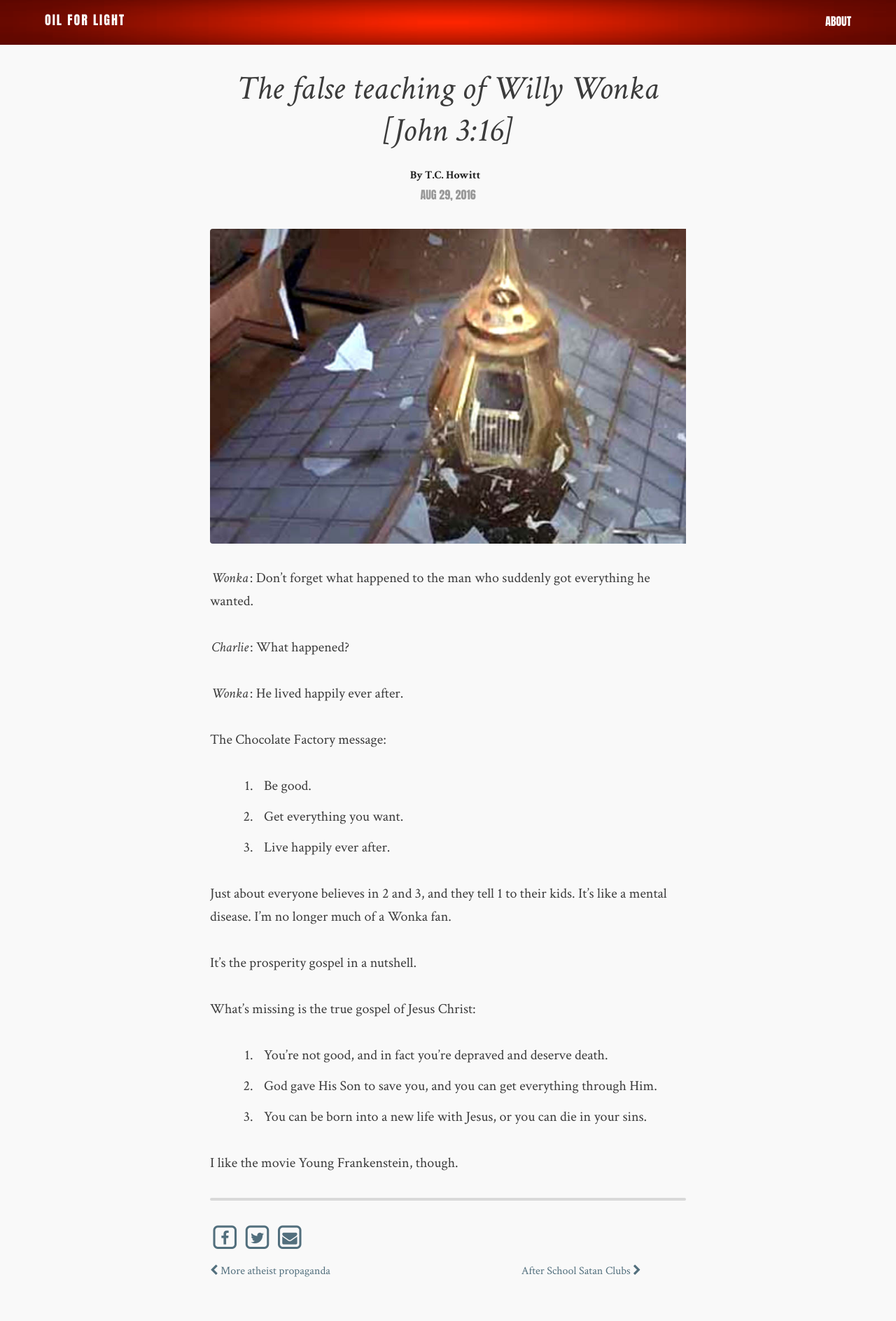
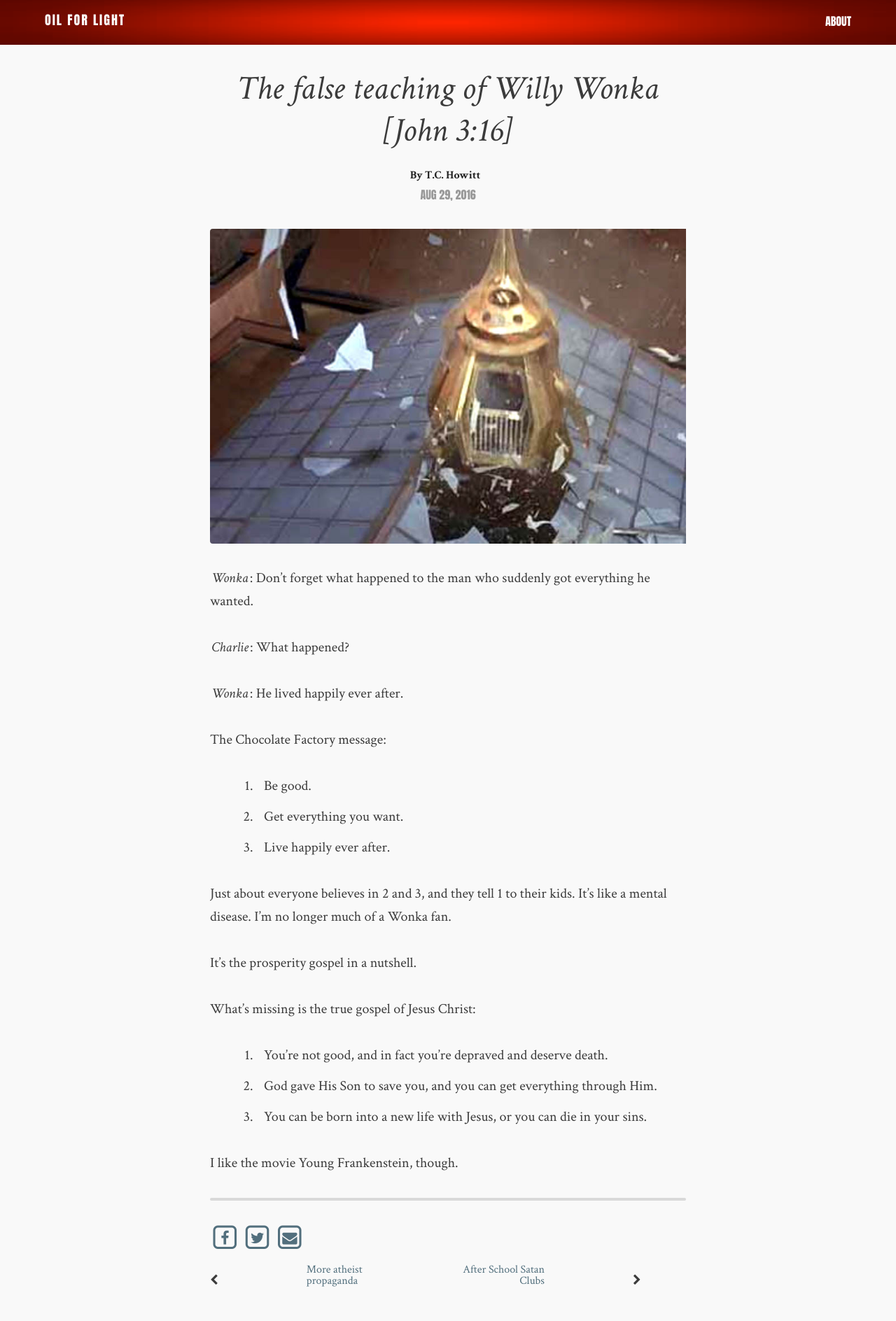
Before and after one commit to flashlightministries/oilforlight, a Jekyll site: the page built from _posts/2016-08-29-willy-wonka-false.md, in a window 1280 px wide. Shown: the whole page at 70% size. Built offline with Jekyll 4.4.1, drawn with Linux system fonts in a browser that asks for light colours; nearby versions of some CDN libraries.

Commit message:
Update post.html

```diff
--- a/_layouts/post.html
+++ b/_layouts/post.html
@@ -61,16 +61,16 @@
   <br/>
 
   <div class="page-nav">
-    <span>
+    <div>
       {% if page.next.url %}
-        <a class="next small" href="{{page.next.url}}"><i class="fa fa-chevron-left" aria-hidden="true"></i> {{page.next.title}}</a>
+        <span><i class="fa fa-chevron-left" aria-hidden="true"></i></span><span><a class="next small" href="{{page.next.url}}">{{page.next.title}}</a></span>
       {% endif %}
-    </span>
-    <span class="align-right">
+    </div>
+    <div class="align-right">
       {% if page.previous.url %}
-        <a class="prev small" href="{{page.previous.url}}">{{page.previous.title}} <i class="fa fa-chevron-right" aria-hidden="true"></i></a>
+        <span><a class="prev small" href="{{page.previous.url}}">{{page.previous.title}}</a></span><span><i class="fa fa-chevron-right" aria-hidden="true"></i></span>
       {% endif %}
-    </span>
+    </div>
   </div>
 
   <br/>
```
